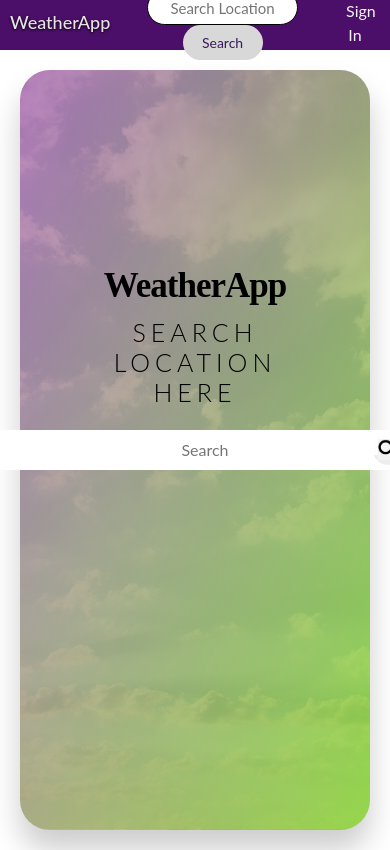
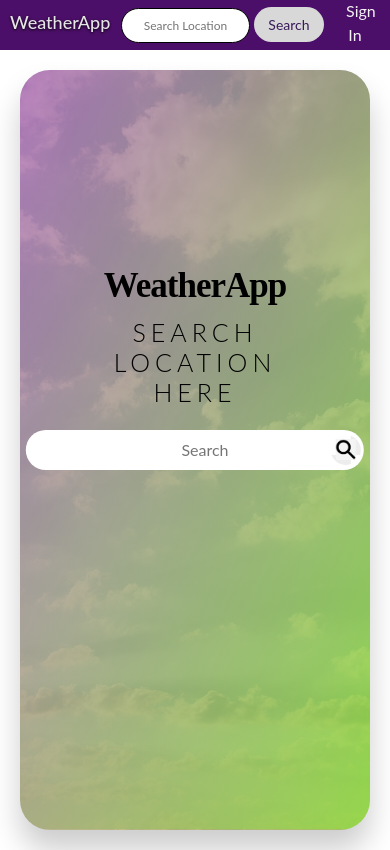
Before and after one commit to Kibstar/newsite, a Django app: template weather/templates/weather/home.html in a window 390 px wide; the page is wider, and only the part inside the window is pictured. Run offline with Django 3.2, Linux system fonts and the light colour scheme; the template is opened without the code that fills it, so the values that code supplies are empty; parts of the project's set-up code (start-up, migrations or seed data) failed here and were passed over; some libraries are stand-ins or nearby versions.

Commit message:
phone css adjustments

```diff
--- a/weather/static/weather/styles.css
+++ b/weather/static/weather/styles.css
@@ -68,8 +68,8 @@ body {
 }
 
 .nav-search-box {
-  width: 70%;
-  font-size: 15px;
+  width: 60%;
+  font-size: 12px;
   text-align: inherit;
   height: 35px;
   border-radius: 20px;
@@ -80,7 +80,7 @@ body {
 }
 
 .nav-search-btn {
-  width: 80px;
+  width: 70px;
   font-size: 14px;
   height: 35px;
   color: rgb(55, 26, 88);
@@ -145,7 +145,7 @@ body {
 }
 
 .search-box-input {
-  width: 50vh;
+  width: 40vh;
   height: 40px;
   padding-left: 20px;
   font-size: 16px;
--- a/weather/static/weather/table-styles.css
+++ b/weather/static/weather/table-styles.css
@@ -111,6 +111,7 @@ body {
 
 tr{
   text-align: center;
+  font-size: 13px;
 }
 
 tr:nth-child(even) {
```
Also changed, not shown: db.sqlite3.
